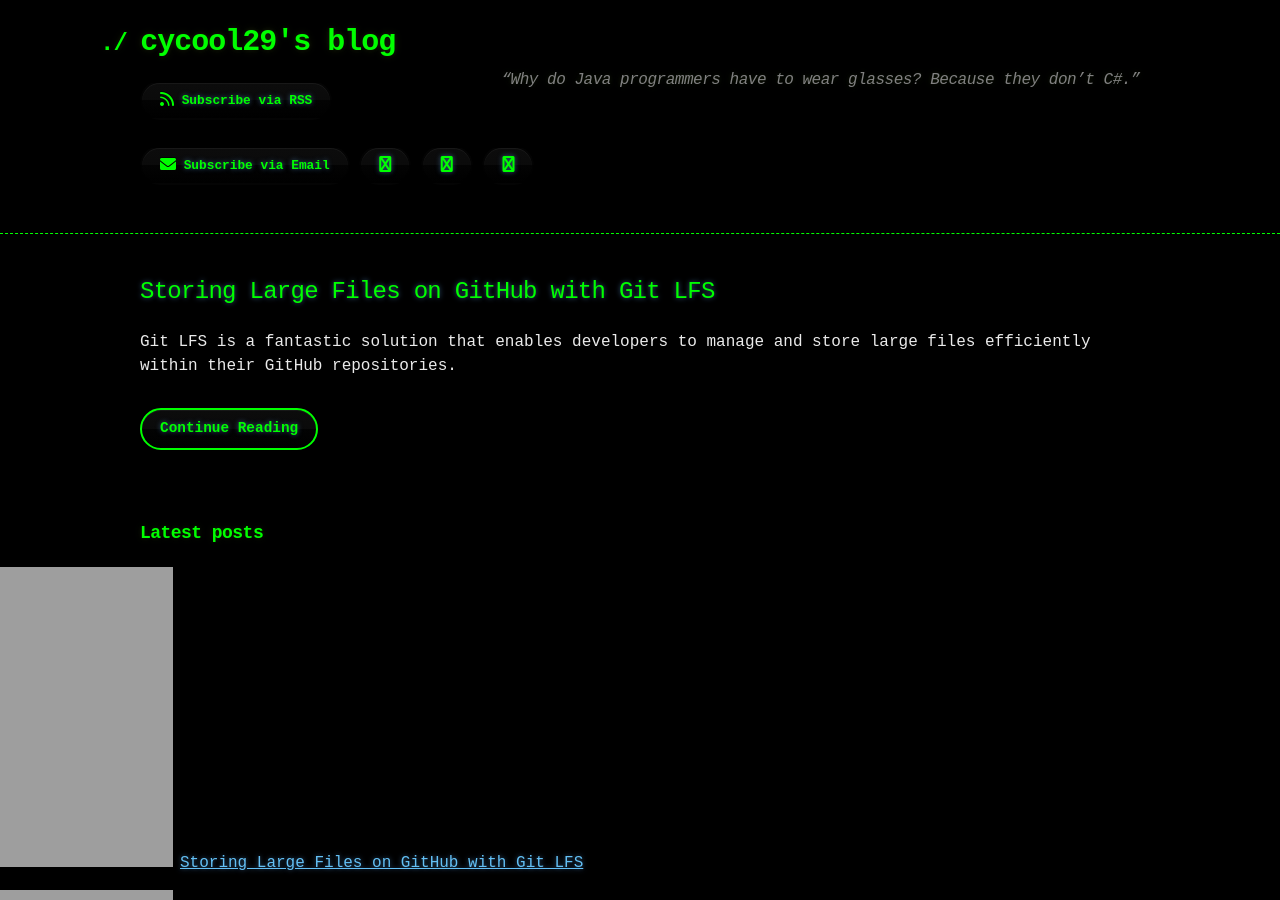
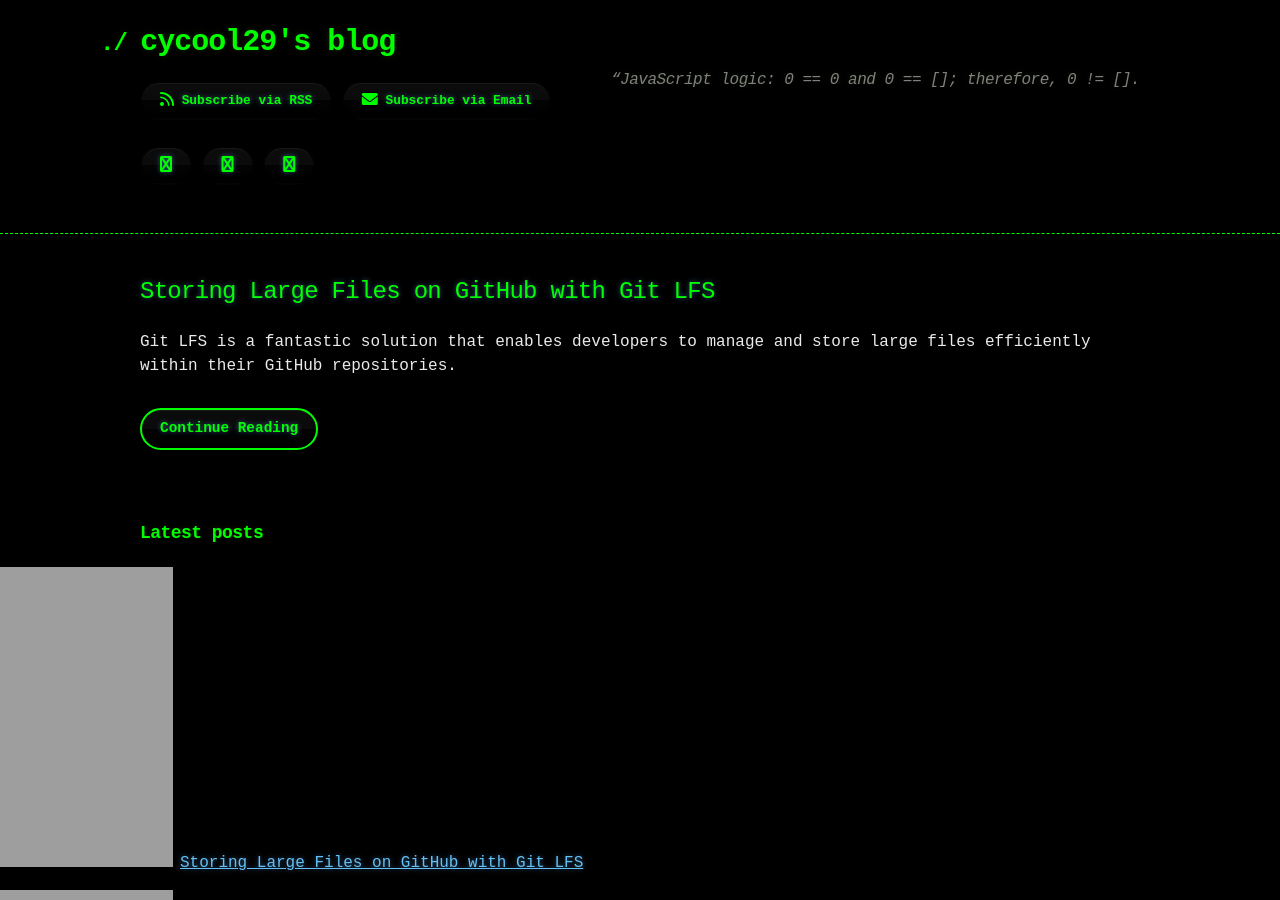
Before and after one commit to cycool29/cycool29.github.io, a Jekyll site: the page built from index.md, in a window 1280 px wide and 900 px high. Built offline with Jekyll 4.4.1, drawn with Linux system fonts in a browser that asks for light colours; a style sheet for code colours, icons or effects is not loaded.

Commit message:
Update quotes

```diff
--- a/_config.yml
+++ b/_config.yml
@@ -1,5 +1,5 @@
 title: cycool29's blog
-description: "“Why do Java programmers have to wear glasses? Because they don’t C#.” "
+description: "“JavaScript logic: 0 == 0 and 0 == []; therefore, 0 != []. "
 bio: A high school student. Intermediate in Python, Git, Bash. Learning JavaScript. He/Him. "
 author: cycool29
 url: https://cycool29.github.io
```
